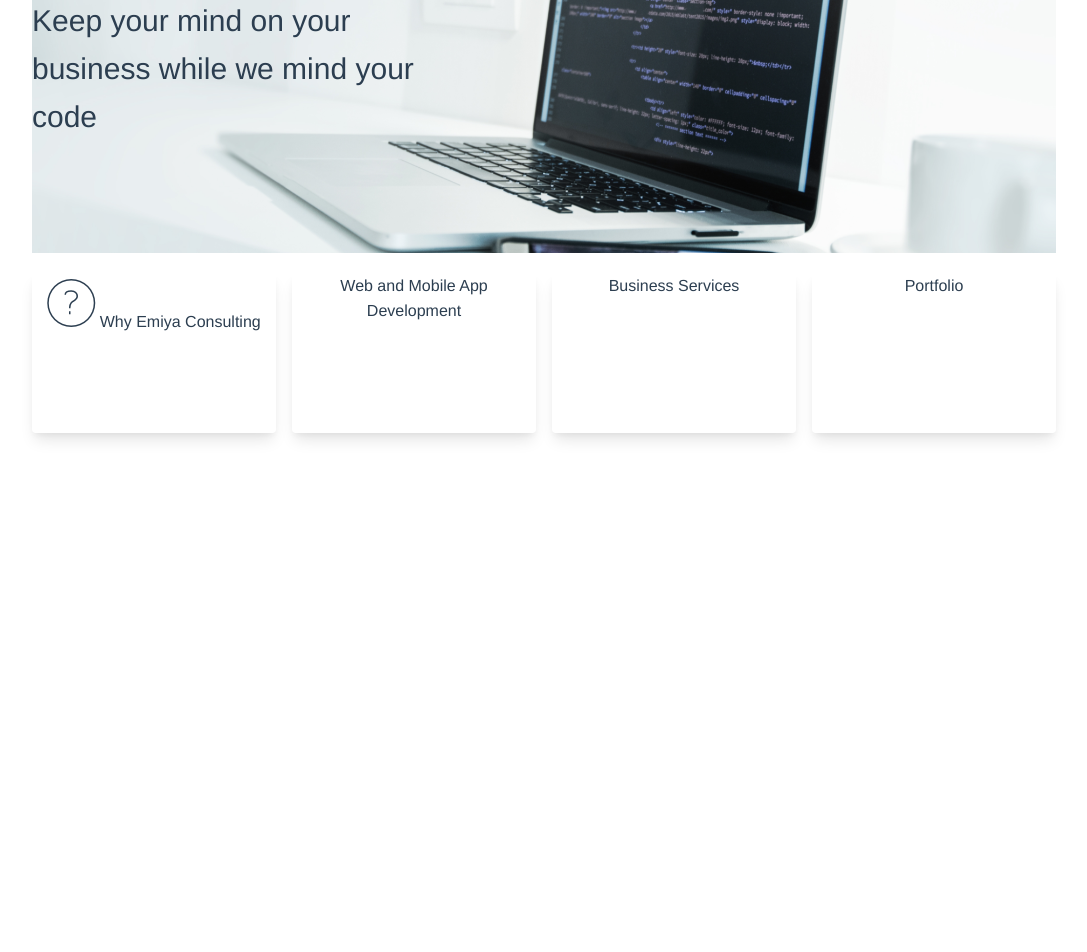
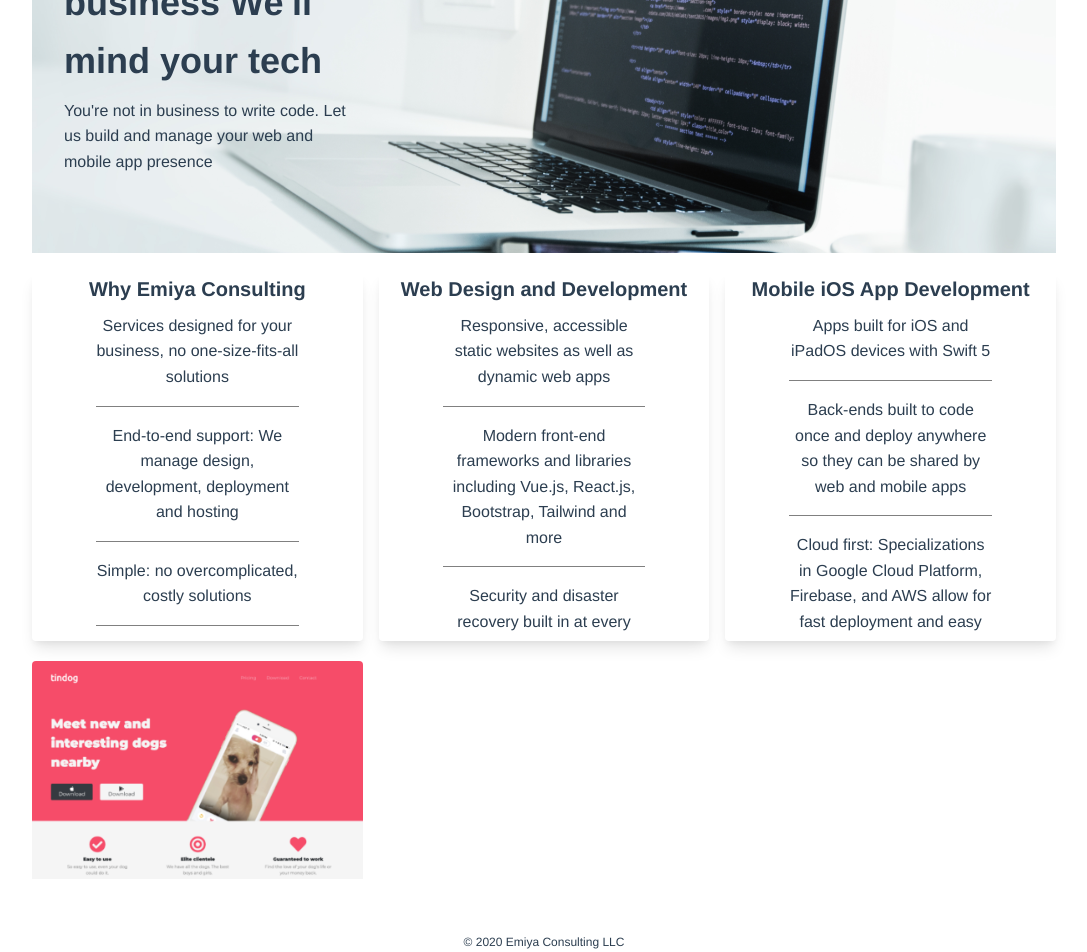
Before and after one commit to rlr524/emiya-com-vue, a Vue app: page / in a window 1280 px wide. Shown: the part 203-1155 px from the top of the page, without its empty margins (96-1183 px from the left). Before the commit the page ends 800 px from the top, so only its background shows below. Built offline with nearby package versions, Linux system fonts and the light colour scheme.

Commit message:
adding portfolio and finishing cards text

```diff
--- a/public/index.html
+++ b/public/index.html
@@ -5,6 +5,10 @@
     <meta http-equiv="X-UA-Compatible" content="IE=edge" />
     <meta name="viewport" content="width=device-width,initial-scale=1.0" />
     <link rel="icon" href="<%= BASE_URL %>favicon.ico" />
+    <link
+      href="https://fonts.googleapis.com/css2?family=Ubuntu:wght@700&display=swap"
+      rel="stylesheet"
+    />
     <title>Emiya Consulting</title>
   </head>
   <body>
--- a/src/App.vue
+++ b/src/App.vue
@@ -3,20 +3,29 @@
     <Navbar />
     <Main />
     <Cards />
+    <Portfolio />
+    <Engage />
+    <Footer />
   </div>
 </template>
 
 <script>
-import Navbar from "./components/Navbar";
-import Main from "./components/Main";
-import Cards from "./components/Cards";
+import Navbar from "@/components/Navbar";
+import Main from "@/components/Main";
+import Cards from "@/components/Cards";
+import Portfolio from "@/components/Portfolio";
+import Engage from "@/components/Engage";
+import Footer from "@/components/Footer";
 
 export default {
   name: "App",
   components: {
     Navbar,
     Main,
-    Cards
+    Cards,
+    Portfolio,
+    Engage,
+    Footer
   }
 };
 </script>
@@ -28,7 +37,6 @@ export default {
   line-height: 1.6;
   -webkit-font-smoothing: antialiased;
   -moz-osx-font-smoothing: grayscale;
-  text-align: center;
   color: #2c3e50;
   margin: auto;
   width: 80%;
--- a/src/components/Cards.vue
+++ b/src/components/Cards.vue
@@ -1,16 +1,68 @@
 <template>
-  <div class="card-container">
-    <div class="max-w-sm rounded overflow-hidden shadow-lg">
-      <i class="icon-basic-question text-5xl"></i>
-      Why Emiya Consulting
+  <div class="card-container text-center">
+    <div class="max-w-m rounded overflow-hidden shadow-lg">
+      <p class="font-sans text-xl font-bold mb-2">
+        Why Emiya Consulting
+      </p>
+      <ul class="-card-text">
+        <li class="-card-item">
+          Services designed for your business, no one-size-fits-all solutions
+        </li>
+        <li class="-card-item">
+          End-to-end support: We manage design, development, deployment and
+          hosting
+        </li>
+        <li class="-card-item">Simple: no overcomplicated, costly solutions</li>
+        <li>
+          Business experience: 25+ Years at an F500 corporation; you don't need
+          just a coder, but someone who understands real-world business
+        </li>
+      </ul>
     </div>
-    <div class="max-w-sm rounded overflow-hidden shadow-lg">
-      Web and Mobile App Development
+    <div class="max-w-m rounded overflow-hidden shadow-lg">
+      <p class="font-sans text-xl font-bold mb-2">
+        Web Design and Development
+      </p>
+      <ul class="-card-text">
+        <li class="-card-item">
+          Responsive, accessible static websites as well as dynamic web apps
+        </li>
+        <li class="-card-item">
+          Modern front-end frameworks and libraries including Vue.js, React.js,
+          Bootstrap, Tailwind and more
+        </li>
+        <li class="-card-item">
+          Security and disaster recovery built in at every step
+        </li>
+        <li>
+          Back-end APIs / web services and databases using Node.js or Go,
+          connected to MongoDB, MySQL, MS SQL, Firebase / Firestore, or
+          PostgreSQL
+        </li>
+      </ul>
     </div>
-    <div class="max-w-sm rounded overflow-hidden shadow-lg">
-      Business Services
+    <div class="max-w-m rounded overflow-hidden shadow-lg">
+      <p class="font-sans text-xl font-bold mb-2">
+        Mobile iOS App Development
+      </p>
+      <ul class="-card-text">
+        <li class="-card-item">
+          Apps built for iOS and iPadOS devices with Swift 5
+        </li>
+        <li class="-card-item">
+          Back-ends built to code once and deploy anywhere so they can be shared
+          by web and mobile apps
+        </li>
+        <li class="-card-item">
+          Cloud first: Specializations in Google Cloud Platform, Firebase, and
+          AWS allow for fast deployment and easy updates
+        </li>
+        <li>
+          Your apps are monitored and maintained for reasonable maintenance
+          costs
+        </li>
+      </ul>
     </div>
-    <div class="max-w-sm rounded overflow-hidden shadow-lg">Portfolio</div>
   </div>
 </template>
 
@@ -23,15 +75,18 @@ export default {
 <style scoped>
 .card-container {
   display: grid;
-  grid-template-columns: repeat(4, 1fr);
+  grid-template-columns: repeat(3, 1fr);
   gap: 1em;
-  height: 10em;
+  height: 23em;
   z-index: 10;
+  margin-bottom: 1.25rem;
 }
-
-@media (max-width: 768px) {
-  .card {
-    font-size: 0.7em;
-  }
+.-card-text {
+  padding: 0 4rem;
+}
+.-card-item {
+  margin-bottom: 1rem;
+  border-bottom: grey 1px solid;
+  padding-bottom: 1rem;
 }
 </style>
--- /dev/null
+++ b/src/components/Engage.vue
@@ -0,0 +1,11 @@
+<template>
+  <div></div>
+</template>
+
+<script>
+export default {
+  name: "Engage"
+};
+</script>
+
+<style scoped></style>
--- /dev/null
+++ b/src/components/Footer.vue
@@ -0,0 +1,13 @@
+<template>
+  <div>
+    <p class="mt-4 text-xs text-center">© 2020 Emiya Consulting LLC</p>
+  </div>
+</template>
+
+<script>
+export default {
+  name: "Footer"
+};
+</script>
+
+<style scoped></style>
--- a/src/components/Main.vue
+++ b/src/components/Main.vue
@@ -1,7 +1,15 @@
 <template>
   <div class="main-top">
-    <p class="font-sans text-3xl w-2/5">
-      Keep your mind on your business while we mind your code
+    <p
+      class="font-sans sm:text-2xl md:text-2xl lg:text-3xl xl:text-4xl font-bold ml-8 -mind"
+    >
+      You mind your business We'll mind your tech
+    </p>
+    <p
+      class="font-sans sm:text-xs md:text-xs lg:text-xs xl:text-base ml-8 mt-2 -let"
+    >
+      You're not in business to write code. Let us build and manage your web and
+      mobile app presence
     </p>
   </div>
 </template>
@@ -22,20 +30,14 @@ export default {
   flex-direction: column;
   align-items: flex-start;
   text-align: left;
-  padding-top: 9em;
+  padding-top: 4em;
   padding-bottom: 3.125em;
   margin-bottom: 1.25em;
 }
-
-.main-top h1 {
-  width: 35%;
-  margin-left: 1em;
-  margin-bottom: 1em;
+.-mind {
+  width: 28%;
 }
-
-@media (max-width: 768px) {
-  h1 {
-    font-size: 1.1em;
-  }
+.-let {
+  width: 28%;
 }
 </style>
--- a/src/components/Navbar.vue
+++ b/src/components/Navbar.vue
@@ -2,7 +2,6 @@
   <header>
     <img src="../assets/ec_new_logo_tags_small.svg" alt="" />
     <div class="nav-right">
-      <p><a href="/pricing">Pricing</a></p>
       <p><a href="/contact">Contact</a></p>
     </div>
   </header>
--- /dev/null
+++ b/src/components/Portfolio.vue
@@ -0,0 +1,36 @@
+<template>
+  <div class="portfolio-container">
+    <div class="rounded overflow-hidden -tindog">
+      <a
+        href="https://rlr524.github.io/tindog/"
+        target="_blank"
+        rel="noopener noreferrer"
+      >
+        <img
+          src="../assets/img/tindog_screen.png"
+          alt="Small thumbnail of Tindog web site - Click to visit Tindog: Tinder for Dogs"
+          class="w-full"
+        />
+      </a>
+    </div>
+  </div>
+</template>
+
+<script>
+export default {
+  name: "Portfolio"
+};
+</script>
+
+<style scoped>
+.portfolio-container {
+  display: grid;
+  grid-template-columns: repeat(3, 1fr);
+  gap: 1em;
+  height: 16em;
+  z-index: 10;
+}
+.-tindog-text {
+  font-family: "Ubuntu", sans-serif;
+}
+</style>
```
Also changed, not shown: src/assets/img/tindog_screen.png (added), src/views/Contact.vue (added).
